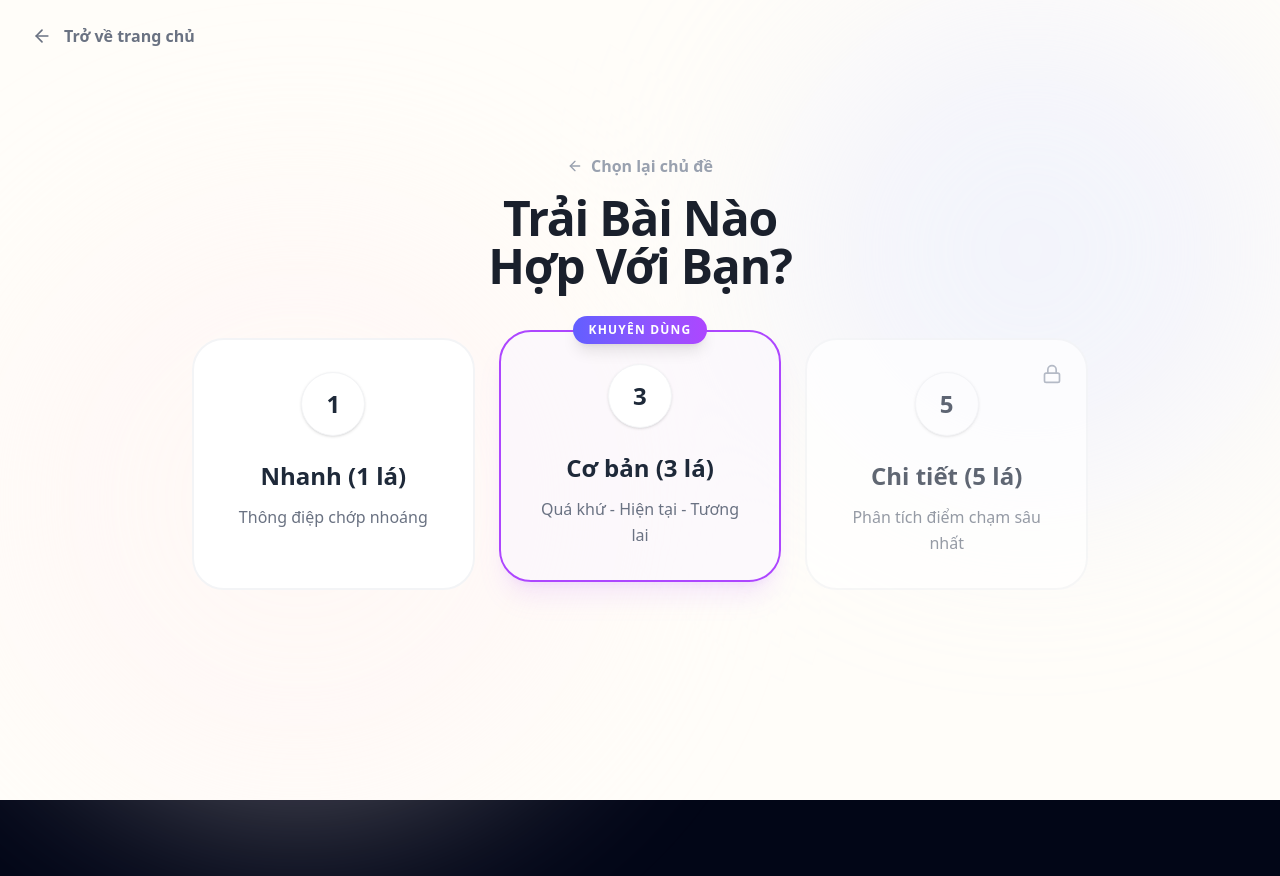
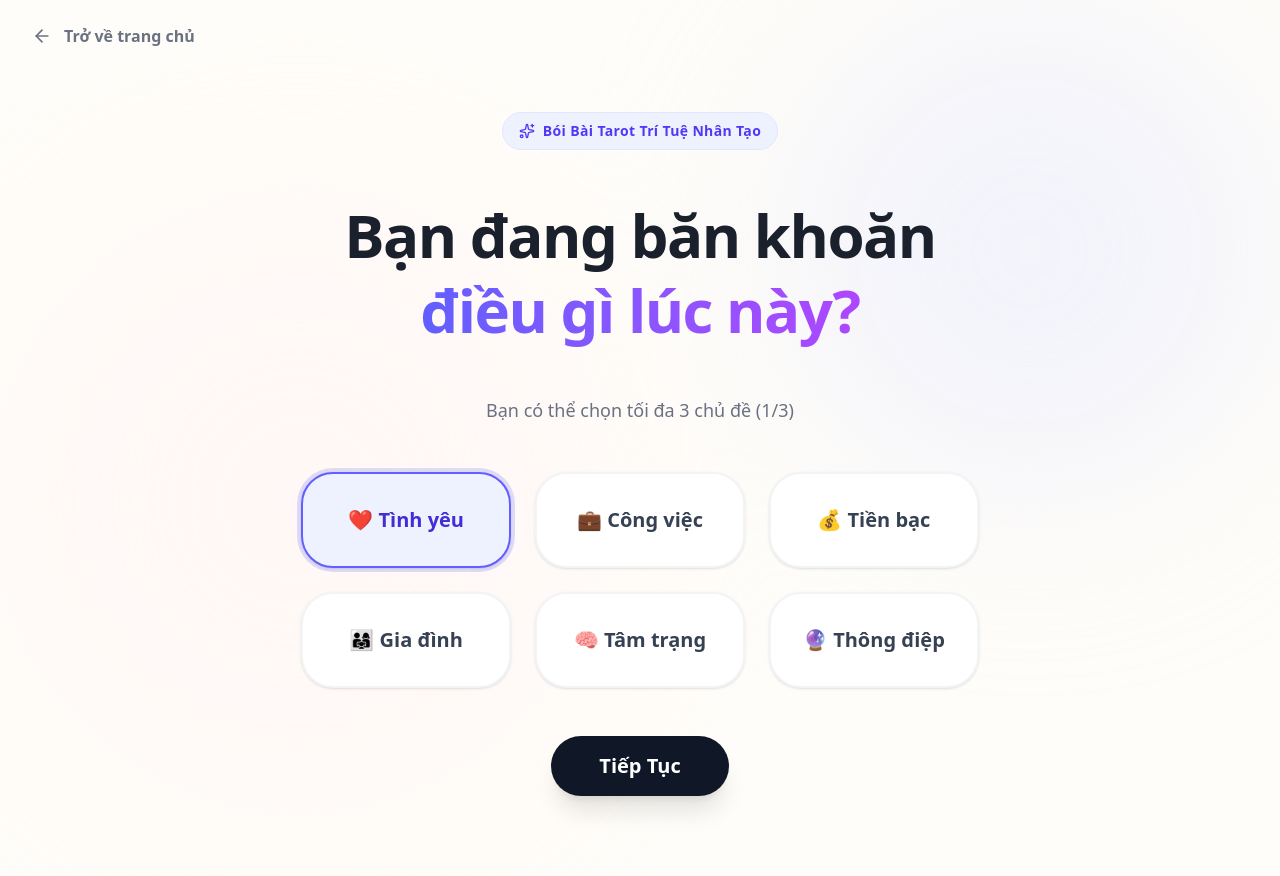
Before and after one commit to zenki12/thansohoc, a Next.js app: page /tarot in a window 1280 px wide. Both pictures are taken after a click on the button "❤️ Tình yêu". Before the commit the page ends 800 px from the top, so only its background shows below. Built offline with nearby package versions, Linux system fonts and the light colour scheme.

Commit message:
fix(tarot): replace broken images with css cards, allow multi-topic selection, deepen ai prompt

```diff
--- a/src/app/api/tarot/route.ts
+++ b/src/app/api/tarot/route.ts
@@ -23,14 +23,15 @@ Mô tả ảnh: ${c.description}
 
     prompt += `
 Nhiệm vụ của bạn:
-Dựa vào ý nghĩa cốt gốc của các lá bài trên, hãy phân tích, tổng hợp và "kể một câu chuyện" luận giải bằng **Tiếng Việt** mượt mà, huyền bí, mang tính xoa dịu và chữa lành. KHÔNG dùng tiếng Anh. Phân tích sự liên kết giữa các lá bài (nếu >1 lá).
+Dựa vào ý nghĩa cốt gốc của các lá bài trên, hãy phân tích, tổng hợp và "kể một câu chuyện" luận giải bằng **Tiếng Việt** chuẩn xác, không bị lỗi font hay dùng từ dịch máy móc.
+Hãy phân tích ĐÀO SÂU vào vấn đề tâm lý, cặn kẽ và chi tiết như một buổi tham vấn tâm lý trị giá hàng trăm đô. Phân tích gốc rễ của năng lượng kết nối, diễn giải kịch bản, và chỉ ra mặt khuất của vấn đề. Phân tích sự liên kết chặt chẽ giữa các lá bài (nếu >1 lá).
 
 BẮT BUỘC trả về ĐÚNG định dạng JSON nguyên bản như sau (không kèm text nào khác ngoài JSON):
 {
-  "hookInsight": "2-3 câu hội tụ tinh hoa trải bài, cực kỳ 'trúng tim đen', khơi gợi sự tò mò mạnh. Hiển thị ở phần Free để mồi.",
-  "fullStory": "Phân tích cụ thể từng lá bài khớp với bối cảnh câu hỏi, kết nối chúng thành câu chuyện diễn biến tâm lý/sự việc sâu sắc.",
-  "conclusion": "Kết luận tổng thể chốt gọn vấn đề.",
-  "advice": "Lời khuyên hành động chân thành, thực tế giúp họ vượt qua khó khăn."
+  "hookInsight": "2-3 câu hội tụ tinh hoa trải bài, cực kỳ 'trúng tim đen', khơi gợi sự tò mò mạnh. Không dùng từ Hán Việt khó hiểu.",
+  "fullStory": "Phân tích CỰC KỲ CHI TIẾT (khoảng 20-30 dòng) từng lá bài khớp với bối cảnh câu hỏi, kết nối chúng thành câu chuyện diễn biến tâm lý/sự việc sâu sắc đụng chạm đến phần con người nhất.",
+  "conclusion": "Kết luận tổng thể chốt gọn vấn đề một cách dứt khoát.",
+  "advice": "Lời khuyên hành động chân thành, thực tế, chỉ ra đúng 'huyệt đạo' giúp họ thay đổi cục diện hiện tại."
 }
 Đảm bảo bạn format JSON chuẩn.`;
 
--- a/src/app/tarot/page.tsx
+++ b/src/app/tarot/page.tsx
@@ -9,7 +9,7 @@ const shuffle = (array: any[]) => array.sort(() => Math.random() - 0.5);
 export default function TarotPage() {
   const [step, setStep] = useState(0);
 
-  const [topic, setTopic] = useState("");
+  const [selectedTopics, setSelectedTopics] = useState<string[]>([]);
   const topics = ["❤️ Tình yêu", "💼 Công việc", "💰 Tiền bạc", "👨‍👩‍👧 Gia đình", "🧠 Tâm trạng", "🔮 Thông điệp"];
 
   const [spread, setSpread] = useState(3);
@@ -64,7 +64,7 @@ export default function TarotPage() {
         method: "POST",
         headers: { "Content-Type": "application/json" },
         body: JSON.stringify({
-          topic,
+          topic: selectedTopics.join(", "),
           spreadType: spread,
           question,
           drawnCards
@@ -100,18 +100,40 @@ export default function TarotPage() {
         {step === 0 && (
           <div className="max-w-4xl mx-auto text-center space-y-12 animate-in fade-in zoom-in-95 duration-500">
             <div className="inline-flex items-center gap-2 px-4 py-2 rounded-full bg-indigo-50 text-indigo-600 font-bold text-sm tracking-wide border border-indigo-100">
-              <Sparkles className="w-4 h-4" /> Bói Bài Tarot Trí Tuệ Nhận Tạo
+              <Sparkles className="w-4 h-4" /> Bói Bài Tarot Trí Tuệ Nhân Tạo
             </div>
             <h1 className="text-4xl md:text-6xl font-black text-[#1A202C] tracking-tight leading-tight">
               Bạn đang băn khoăn <br/> <span className="text-transparent bg-clip-text bg-gradient-to-r from-indigo-500 to-purple-500">điều gì lúc này?</span>
             </h1>
+            <p className="text-gray-500 font-medium text-lg">Bạn có thể chọn tối đa 3 chủ đề ({selectedTopics.length}/3)</p>
             <div className="grid grid-cols-2 lg:grid-cols-3 gap-4 md:gap-6">
-              {topics.map(t => (
-                <button key={t} onClick={() => { setTopic(t); setStep(1); }}
-                  className="bg-white border-2 border-gray-100 hover:border-indigo-500 p-6 md:p-8 rounded-[2rem] shadow-sm text-lg md:text-xl font-bold text-gray-700 hover:text-indigo-600 hover:-translate-y-2 transition-all group">
-                  <span className="group-hover:scale-110 inline-block transition-transform">{t}</span>
-                </button>
-              ))}
+              {topics.map(t => {
+                const isSelected = selectedTopics.includes(t);
+                const isMax = selectedTopics.length >= 3;
+                const isDisabled = !isSelected && isMax;
+                return (
+                  <button key={t}
+                    onClick={() => {
+                      if (isSelected) {
+                        setSelectedTopics(selectedTopics.filter(x => x !== t));
+                      } else if (!isMax) {
+                        setSelectedTopics([...selectedTopics, t]);
+                      }
+                    }}
+                    disabled={isDisabled}
+                    className={`p-6 md:p-8 rounded-[2rem] shadow-sm text-lg md:text-xl font-bold transition-all border-2
+                      ${isSelected ? 'bg-indigo-50 border-indigo-500 text-indigo-700 shadow-md ring-4 ring-indigo-500/20' : 'bg-white border-gray-100 text-gray-700 hover:border-indigo-300'}
+                      ${isDisabled ? 'opacity-40 grayscale cursor-not-allowed' : 'hover:-translate-y-1'}
+                    `}>
+                    {t}
+                  </button>
+                );
+              })}
+            </div>
+            <div className={`transition-all duration-500 ${selectedTopics.length > 0 ? 'opacity-100 translate-y-0' : 'opacity-0 translate-y-10 pointer-events-none'}`}>
+              <button onClick={() => setStep(1)} className="px-12 py-4 bg-gray-900 text-white font-black rounded-full shadow-xl hover:shadow-2xl hover:-translate-y-1 transition-all text-xl">
+                Tiếp Tục
+              </button>
             </div>
           </div>
         )}
@@ -186,14 +208,15 @@ export default function TarotPage() {
 
                       {/* Front of Card */}
                       <div className="absolute inset-0 w-full h-full rounded-2xl md:rounded-3xl bg-white overflow-hidden flex flex-col shadow-inner border border-gray-100" style={{ backfaceVisibility: 'hidden', transform: 'rotateY(180deg)' }}>
-                        <div className={`flex-1 relative overflow-hidden bg-gray-50 p-2 md:p-3 ${card.isReversed ? 'rotate-180' : ''}`}>
-                           <div className="w-full h-full relative rounded-xl overflow-hidden border border-gray-200">
-                             <img src={card.image} alt={card.name_vn} className="absolute inset-0 w-full h-full object-cover transition-transform duration-[10s] hover:scale-110" />
-                           </div>
+                        <div className={`flex-1 relative overflow-hidden bg-gradient-to-br from-indigo-50 to-purple-50 p-4 border-b border-gray-100 flex flex-col items-center justify-center ${card.isReversed ? 'rotate-180' : ''}`}>
+                           <div className="absolute inset-0 opacity-10 bg-[url('https://www.transparenttextures.com/patterns/cubes.png')] mix-blend-multiply"></div>
+                           <Atom className="w-16 h-16 text-indigo-400 mb-4 opacity-50 relative z-10" />
+                           <p className="text-lg md:text-xl font-black text-indigo-900 text-center uppercase tracking-widest relative z-10">{card.name_vn}</p>
+                           <p className="text-xs font-bold text-indigo-400 mt-2 relative z-10">T.A.R.O.T</p>
                         </div>
-                        <div className="h-16 md:h-20 bg-white border-t border-gray-100 flex flex-col items-center justify-center shrink-0 w-full px-2">
+                        <div className="h-16 md:h-20 bg-white flex flex-col items-center justify-center shrink-0 w-full px-2">
                           <p className="font-bold text-gray-800 text-sm md:text-base text-center line-clamp-1 truncate w-full">{card.name_vn}</p>
-                          <p className="text-[10px] md:text-xs text-gray-400 font-bold uppercase tracking-widest mt-0.5">{card.isReversed ? 'Ngược (Reversed)' : 'Xuôi (Upright)'}</p>
+                          <p className="text-[10px] md:text-xs text-indigo-500 font-black uppercase tracking-widest mt-0.5">{card.isReversed ? 'NGƯỢC (REVERSED)' : 'XUÔI (UPRIGHT)'}</p>
                         </div>
                       </div>
                     </div>
@@ -226,8 +249,8 @@ export default function TarotPage() {
         {step === 5 && result && (
           <div className="max-w-4xl mx-auto space-y-10 animate-in slide-in-from-bottom-10 duration-700">
             <div className="text-center space-y-4 mb-12">
-              <div className="inline-flex items-center gap-2 px-6 py-2 rounded-full bg-white border border-gray-200 shadow-sm text-sm font-bold text-gray-500 uppercase tracking-widest mx-auto">
-                 <Sparkles className="w-4 h-4 text-purple-500" /> Chủ đề: {topic}
+              <div className="inline-flex items-center gap-2 px-6 py-2 rounded-full bg-white border border-gray-200 shadow-sm text-sm font-bold text-gray-500 uppercase tracking-widest mx-auto flex-wrap justify-center">
+                 <Sparkles className="w-4 h-4 text-purple-500" /> Chủ đề: {selectedTopics.join(", ")}
               </div>
               <h1 className="text-4xl md:text-5xl font-black text-[#1A202C]">Bản Thông Điệp Vũ Trụ</h1>
             </div>
@@ -237,7 +260,7 @@ export default function TarotPage() {
               <div className="absolute top-0 right-0 p-8 opacity-[0.03] group-hover:opacity-10 transition-opacity pointer-events-none">
                  <Sparkles className="w-40 h-40" />
               </div>
-              <p className="text-2xl md:text-3xl text-gray-800 font-serif leading-relaxed font-medium relative z-10 text-center">"{result.hookInsight}"</p>
+              <p className="text-2xl md:text-3xl text-gray-800 font-sans leading-relaxed font-bold relative z-10 text-center">"{result.hookInsight}"</p>
             </div>
 
             {/* Paywall Container */}
```
